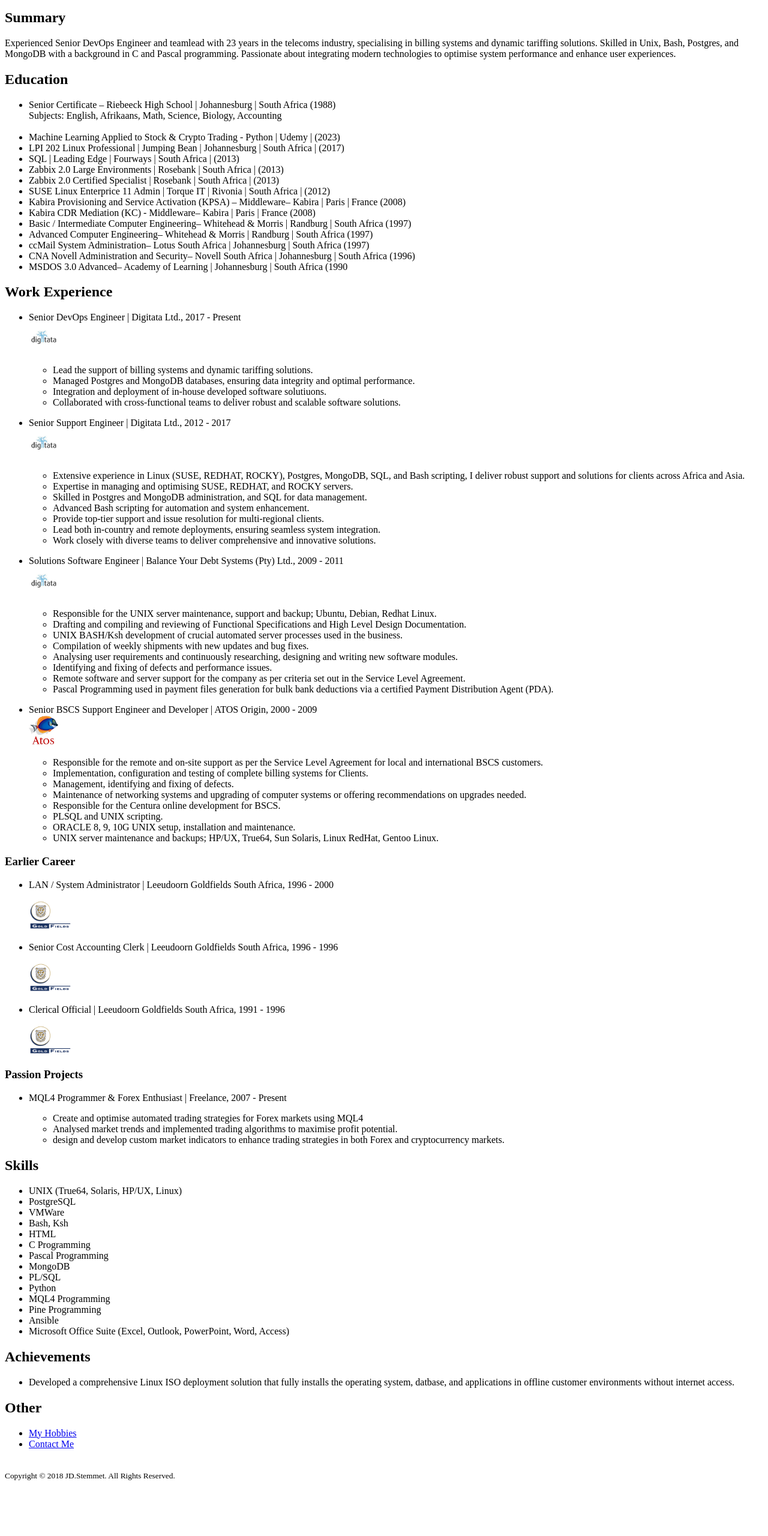
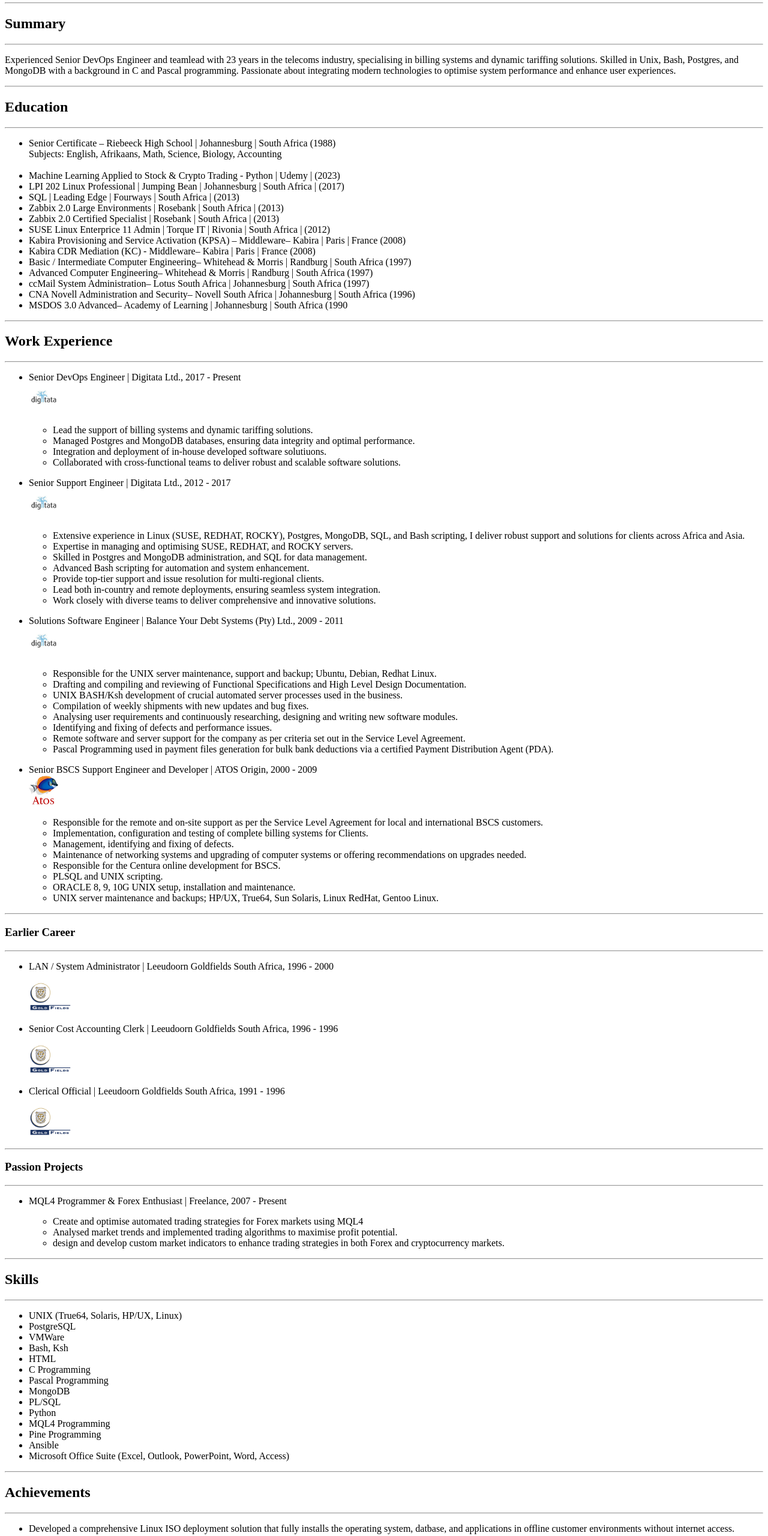
Before and after one commit to jstemmet/capstone-online-resume, a plain HTML site: page index.html in a window 1280 px wide. Shown: the part 238-2798 px from the top of the page at 60% size. Before the commit the page ends 2714 px from the top, so only its background shows below. Drawn offline with Linux system fonts and the light colour scheme.

Commit message:
Update index.html
Added some horizontal rules.

```diff
--- a/index.html
+++ b/index.html
@@ -8,13 +8,17 @@
 <body>
     <h1>Johan Stemmet CV</h1>
     <img src="./assets/images/me.png" height="150" alt="Image of Johan"/>
+    <hr />
     <h2>Summary</h2>
+    <hr />
     <p>Experienced Senior DevOps Engineer and teamlead with 23 years in the telecoms industry,
         specialising in billing systems and dynamic tariffing solutions. Skilled in Unix,
         Bash, Postgres, and MongoDB with a background in C and Pascal programming. Passionate
         about integrating modern technologies to optimise system performance and enhance user
         experiences.</p>
+        <hr />
     <h2>Education</h2>
+    <hr />
     <ul>
         <li>Senior Certificate – Riebeeck High School | Johannesburg | South Africa (1988)<br/>
             Subjects: English, Afrikaans, Math, Science, Biology, Accounting</li>
@@ -33,7 +37,9 @@
         <li>CNA Novell Administration and Security– Novell South Africa | Johannesburg | South Africa (1996)</li>
         <li>MSDOS 3.0 Advanced– Academy of Learning | Johannesburg | South Africa (1990</li>
     </ul>
+    <hr />
     <h2>Work Experience</h2>
+    <hr />
         <p>
             <ul>
                 <li>Senior DevOps Engineer | Digitata Ltd., 2017 - Present</li>
@@ -109,7 +115,9 @@
                 <li>UNIX server maintenance and backups; HP/UX, True64, Sun Solaris, Linux RedHat, Gentoo Linux.</li>
             </ul>
         </ul>
+    <hr />
     <h3>Earlier Career</h3>
+    <hr />
         <ul>
             <li><p>LAN / System Administrator | Leeudoorn Goldfields South Africa, 1996 - 2000</p></li>
             <img src="./assets/images/goldfields.png" height="50" alt="Digitata logo"/>
@@ -118,8 +126,9 @@
             <li><p>Clerical Official | Leeudoorn Goldfields South Africa, 1991 - 1996</p></li>
             <img src="./assets/images/goldfields.png" height="50" alt="Digitata logo"/>
         </ul>
-
+    <hr />
     <h3>Passion Projects</h3>
+    <hr />
         <ul>
             <li>MQL4 Programmer & Forex Enthusiast | Freelance, 2007 - Present</li>
         </ul>
@@ -131,7 +140,9 @@
                     cryptocurrency markets.</li>
             </ul>
         </ul>
+    <hr />
     <h2>Skills</h2>
+    <hr />
         <p>
             <ul>
                 <li>UNIX (True64, Solaris, HP/UX, Linux)</li>
@@ -150,14 +161,18 @@
                 <li>Microsoft Office Suite (Excel, Outlook, PowerPoint, Word, Access)</li>
             </ul>
         </p>
+    <hr />
     <h2>Achievements</h2>
+    <hr />
         <p>
         <ul>
             <li>Developed a comprehensive Linux ISO deployment solution that fully installs the operating
                 system, datbase, and applications in offline customer environments without internet access.</li>
         </ul>
         </p>
+    <hr />
     <h2>Other</h2>
+    <hr />
         <p>
             <ul>
                 <li><a href="./public/hobbies.html" >My Hobbies</a></li>
```
Lines whose indentation alone changed are shown as unchanged.
